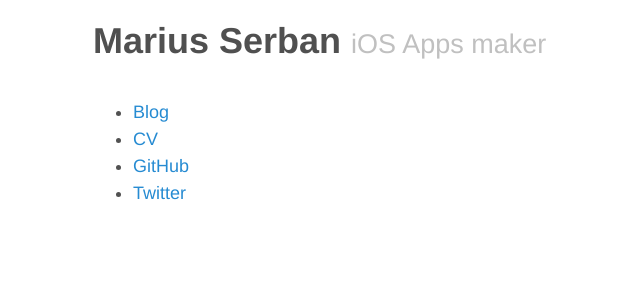
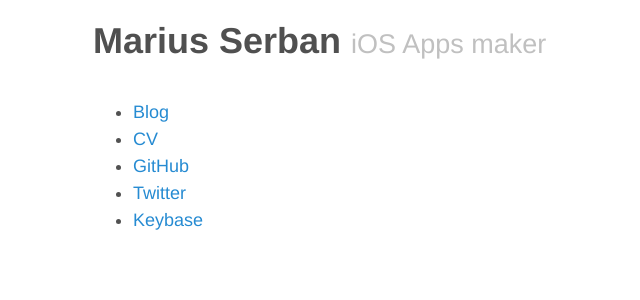
Before and after one commit to marius-serban/marius-serban, a Jekyll site: the page built from index.md, in a window 1280 px wide. Shown: the top 300 px of the page, without its empty margins (232-872 px from the left). Built offline with Jekyll 4.4.1, drawn with Linux system fonts in a browser that asks for light colours.

Commit message:
add keybase.io link to profile

```diff
--- a/index.md
+++ b/index.md
@@ -7,3 +7,4 @@ title: Home
 * <a href="/public/marius-serban-cv.pdf" target="_blank" download>CV</a>
 * [GitHub](https://github.com/marius-serban)
 * [Twitter](https://twitter.com/smarius)
+* [Keybase](https://keybase.io/smarius)
```
